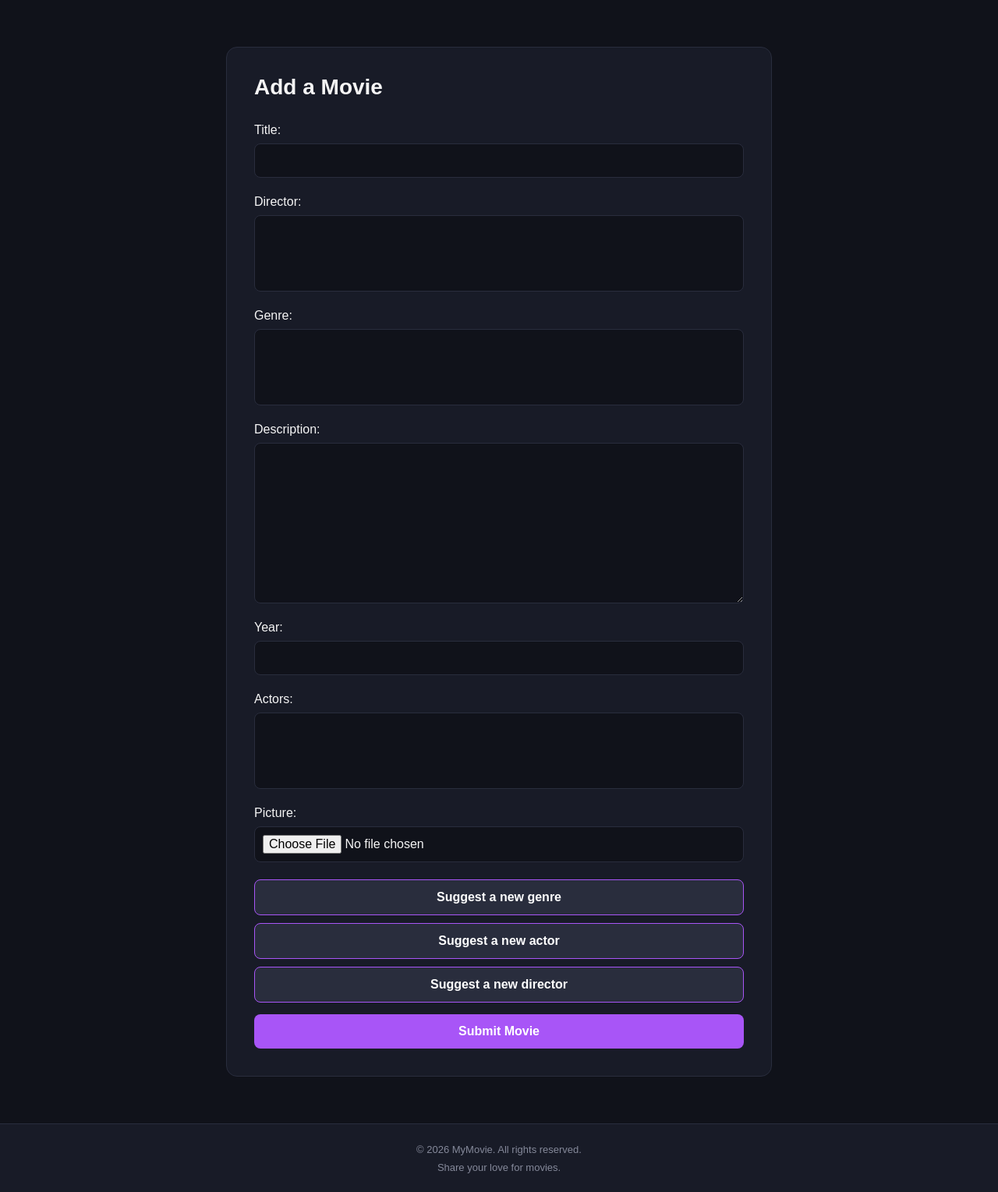
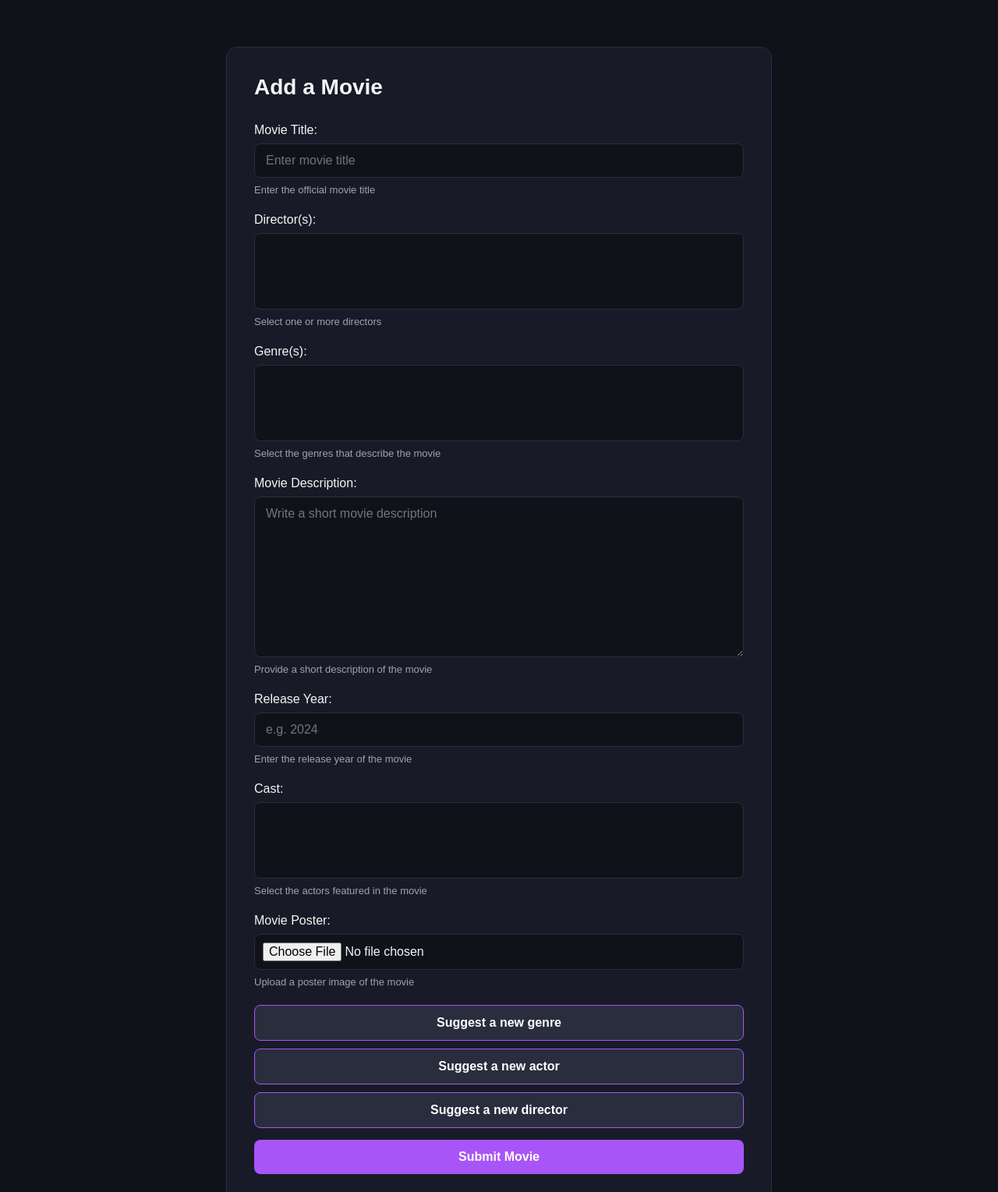
Before and after one commit to ralitsa-code/mymovieproject, a Django app: page /movies/add/ in a window 1280 px wide. Shown: the part 79-1608 px from the top of the page at 78% size. Run offline with Django 5.2, Linux system fonts and the light colour scheme; the visitor is signed in with stand-in values (Sample User, id 1); data that the repository does not hold is empty; parts of the project's set-up code (start-up, migrations or seed data) failed here and were passed over.

Commit message:
Improve forms validation and styling

```diff
--- /dev/null
+++ b/common/forms.py
@@ -0,0 +1,6 @@
+class DisabledFieldsMixin:
+    def __init__(self, *args, **kwargs):
+        super().__init__(*args, **kwargs)
+
+        for field in self.fields.values():
+            field.disabled = True
--- a/movies/forms.py
+++ b/movies/forms.py
@@ -1,5 +1,7 @@
 from datetime import date
 from django import forms
+
+from common.forms import DisabledFieldsMixin
 from movies.models import Movie, Genre, Actor, Director
 
 class MovieCreateForm(forms.ModelForm):
@@ -9,25 +11,57 @@ class MovieCreateForm(forms.ModelForm):
         self.fields['genre'].queryset = Genre.objects.filter(status=Genre.APPROVED)
         self.fields['actors'].queryset = Actor.objects.filter(status=Actor.APPROVED)
         self.fields['director'].queryset = Director.objects.filter(status=Director.APPROVED)
+        self.fields['title'].widget.attrs['placeholder'] = 'Enter movie title'
+        self.fields['year'].widget.attrs['placeholder'] = 'e.g. 2024'
+        self.fields['description'].widget.attrs['placeholder'] = 'Write a short movie description'
+
 
     def clean_year(self):
         year = self.cleaned_data['year']
         current_year = date.today().year
         if year > current_year:
-            raise forms.ValidationError("Year cannot be in the future")
+            raise forms.ValidationError("Year cannot be in the future!")
         return year
 
     class Meta:
         model = Movie
         fields = ['title', 'director', 'genre', 'description', 'year', 'actors', 'picture']
 
+        labels = {
+            'title': 'Movie Title',
+            'director': 'Director(s)',
+            'genre': 'Genre(s)',
+            'description': 'Movie Description',
+            'year': 'Release Year',
+            'actors': 'Cast',
+            'picture': 'Movie Poster',
+        }
 
-class MovieDeleteForm(MovieCreateForm):
-    def __init__(self, *args, **kwargs):
-        super().__init__(*args, **kwargs)
+        help_texts = {
+            'title': 'Enter the official movie title',
+            'director': 'Select one or more directors',
+            'genre': 'Select the genres that describe the movie',
+            'actors': 'Select the actors featured in the movie',
+            'description': 'Provide a short description of the movie',
+            'year': 'Enter the release year of the movie',
+            'picture': 'Upload a poster image of the movie',
+        }
 
-        for field in self.fields.values():
-            field.disabled = True
+        error_messages = {
+            'title': {
+                'required': 'Please enter a movie title!!!',
+            },
+            'description': {
+                'required': 'Please enter a movie description.',
+            },
+            'year': {
+                'required': 'Please enter the movie release year.',
+            }
+        }
+
+
+class MovieDeleteForm(DisabledFieldsMixin, MovieCreateForm):
+    ...
 
 
 class GenreCreateForm(forms.ModelForm):
--- a/movies/models.py
+++ b/movies/models.py
@@ -1,3 +1,6 @@
+from datetime import date
+
+from django.core.exceptions import ValidationError
 from django.db import models
 from django.contrib.auth import get_user_model
 
@@ -65,5 +68,10 @@ class Movie(ApprovalModel):
     year = models.PositiveIntegerField()
     user = models.ForeignKey(UserModel, on_delete=models.SET_NULL, null=True, related_name='movies')
 
+    def clean(self):
+        super().clean()
+        if self.year and self.year > date.today().year:
+            raise ValidationError({'year': 'Year cannot be in the future!'})
+
     def __str__(self):
         return self.title
--- a/movies/views.py
+++ b/movies/views.py
@@ -42,7 +42,7 @@ class MovieCreateView(LoginRequiredMixin, UserSubmissionMixin, CreateView):
     template_name = 'movies/movie_create.html'
 
     def get_success_url(self):
-        return reverse_lazy('movie-detail', kwargs={'pk': self.object.pk})
+        return reverse_lazy('movie-list')
 
 
 class MovieDetailView(DetailView):
--- a/reviews/forms.py
+++ b/reviews/forms.py
@@ -1,4 +1,5 @@
 from django import forms
+from common.forms import DisabledFieldsMixin
 from reviews.models import Review
 
 
@@ -31,3 +32,7 @@ class ReviewForm(forms.ModelForm):
     class Meta:
         model = Review
         fields = ['review', 'rating']
+
+
+class ReviewDeleteForm(DisabledFieldsMixin, ReviewForm):
+    ...
--- a/static/css/movie_create.css
+++ b/static/css/movie_create.css
@@ -133,3 +133,27 @@
     text-align: center;
     text-decoration: none;
 }
+
+/* Delete Movie - disabled fields */
+
+.movie-delete-form input:disabled,
+.movie-delete-form textarea:disabled,
+.movie-delete-form select:disabled {
+    opacity: 1;
+    color: #F5F5F5;
+    -webkit-text-fill-color: #F5F5F5;
+    background-color: #10121A;
+    cursor: not-allowed;
+}
+
+/* Multiple select options */
+
+.movie-delete-form select:disabled option {
+    color: #F5F5F5;
+    background-color: #10121A;
+}
+
+.movie-delete-form select:disabled option:checked {
+    color: #FFFFFF;
+    background-color: #A855F7;
+}
--- a/templates/movies/movie_create.html
+++ b/templates/movies/movie_create.html
@@ -8,7 +8,7 @@
 {% block content %}
 
     <section class="movie-form-section">
-        <form class="movie-form" method="post" enctype="multipart/form-data">
+        <form class="movie-form" method="post" enctype="multipart/form-data" novalidate>
             <div class="movie-form-container">
                 <h1>Add a Movie</h1>
                 {% csrf_token %}
--- a/templates/movies/movie_delete.html
+++ b/templates/movies/movie_delete.html
@@ -9,7 +9,7 @@
 
 {% block content %}
     <section class="movie-form-section">
-    <form class="movie-form" method="post">
+    <form class="movie-form movie-delete-form" method="post">
         <div class="movie-form-container">
             <h1>Delete Movie</h1>
 
```
Also changed, not shown: reviews/views.py (+10 -1 lines), static/css/review_delete.css (+42 -0 lines), templates/reviews/review_delete.html (+12 -3 lines).
